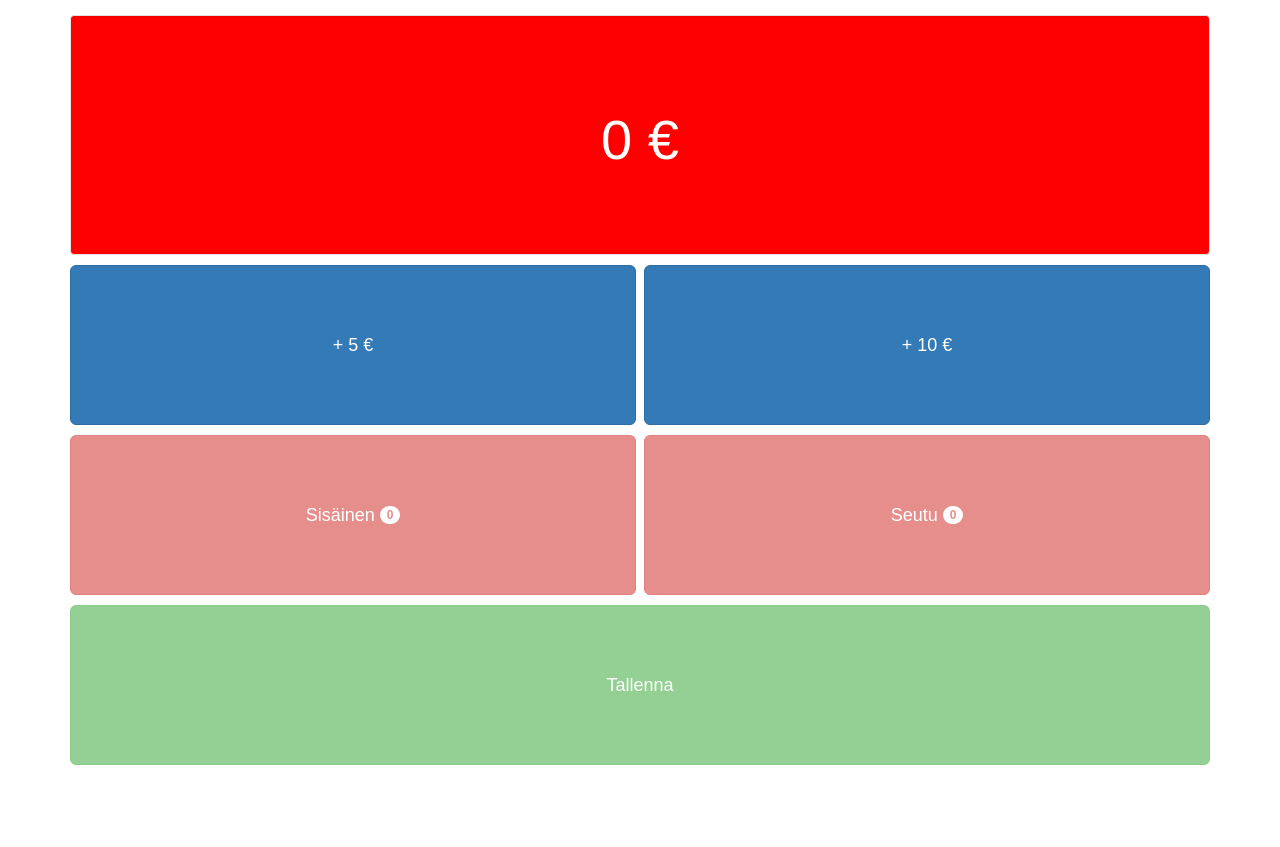
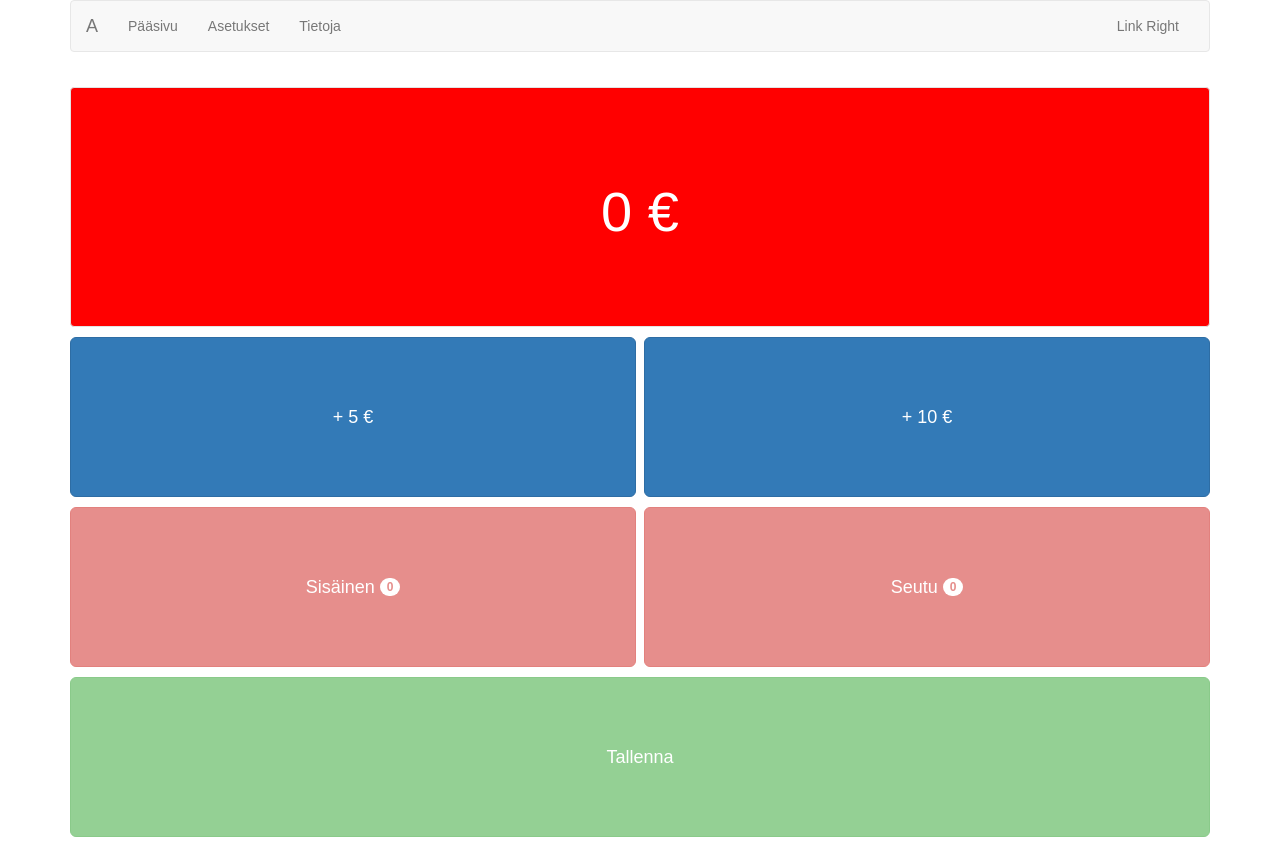
Before and after one commit to Jarkkohei/arvo, a React (Create React App) app: page / in a window 1280 px wide. Before the commit the page ends 800 px from the top, so only its background shows below. Built offline with nearby package versions, Linux system fonts and the light colour scheme.

Commit message:
Add Navigationbar

```diff
--- a/src/App.js
+++ b/src/App.js
@@ -8,6 +8,7 @@ import Amount from './components/Amount';
 import Adding from './components/Adding';
 import Consuming from './components/Consuming';
 import Saving from './components/Saving';
+import Navigationbar from './components/Navigationbar';
 
 class App extends Component {
 
@@ -80,6 +81,8 @@ class App extends Component {
         return (
             <div className="App">
                 <Grid>
+                    <Navigationbar />
+
                     <Amount
                         amount={ this.state.amount }
                         underLimit={ this.state.amount < this.state.limit }/>
--- /dev/null
+++ b/src/components/Navigationbar.js
@@ -0,0 +1,33 @@
+import React, { Component } from 'react'
+
+import { Navbar, Nav, NavItem } from 'react-bootstrap';
+
+class Navigationbar extends Component {
+  render() {
+    return (
+        <Navbar collapseOnSelect fluid>
+            <Navbar.Header>
+                <Navbar.Brand><a href="#brand">A</a></Navbar.Brand>
+
+                <Navbar.Toggle />
+            </Navbar.Header>
+
+            <Navbar.Collapse>
+                <Nav>
+                    <NavItem eventKey={1} href="#">Pääsivu</NavItem>
+                    <NavItem eventKey={2} href="#">Asetukset</NavItem>
+                    <NavItem eventKey={2} href="#">Tietoja</NavItem>
+                </Nav>
+
+                <Nav pullRight>
+                    <NavItem eventKey={1} href="#">Link Right</NavItem>
+                </Nav>
+
+            </Navbar.Collapse>
+
+        </Navbar>
+    )
+  }
+}
+
+export default Navigationbar;
```
